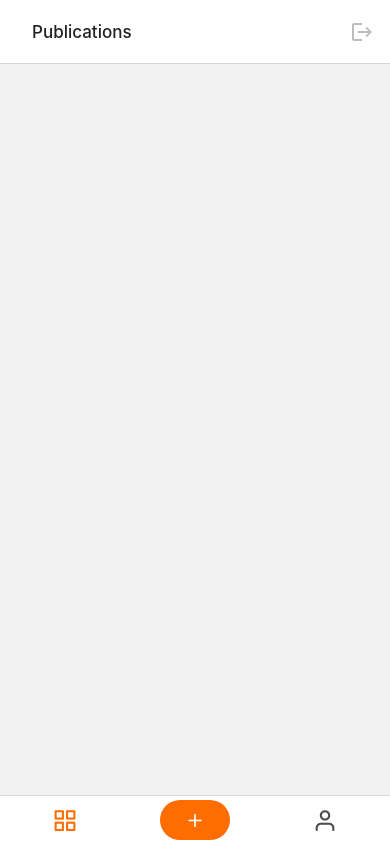
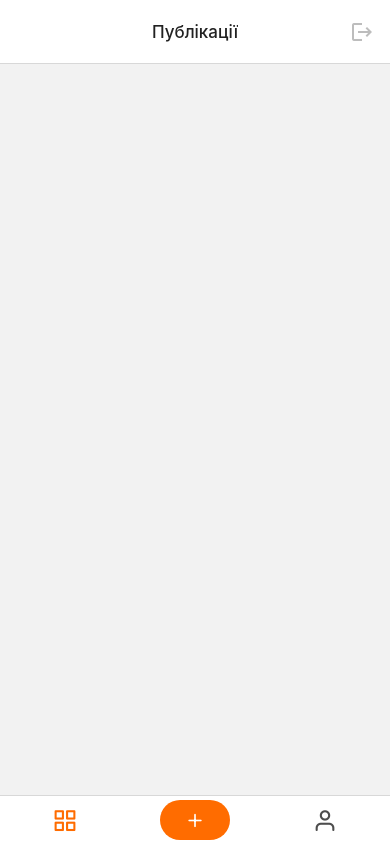
Before and after one commit to VasylRybotytskyi/react-native-hw-04, a React Native app: screen /Home in a window 390 px wide. Built offline with nearby package versions, Linux system fonts and the light colour scheme.

Commit message:
title centering

```diff
--- a/Screens/Home.js
+++ b/Screens/Home.js
@@ -19,7 +19,8 @@ const Home = () => {
         name="Posts"
         component={PostsScreen}
         options={{
-          title: "Publications",
+          title: "Публікації",
+          headerTitleAlign: "center", // Додаємо параметр headerTitleAlign
           headerTitleStyle: styles.headerTitle,
           headerRight: () => (
             <TouchableOpacity>
@@ -45,7 +46,8 @@ const Home = () => {
         options={{
           unmountOnBlur: true,
           tabBarStyle: { display: "none" },
-          title: "Create Post",
+          title: "Створити публікацію",
+          headerTitleAlign: "center", // Додаємо параметр headerTitleAlign
           headerLeft: () => (
             <TouchableOpacity onPress={() => navigation.navigate("Posts")}>
               <AntDesign
```
